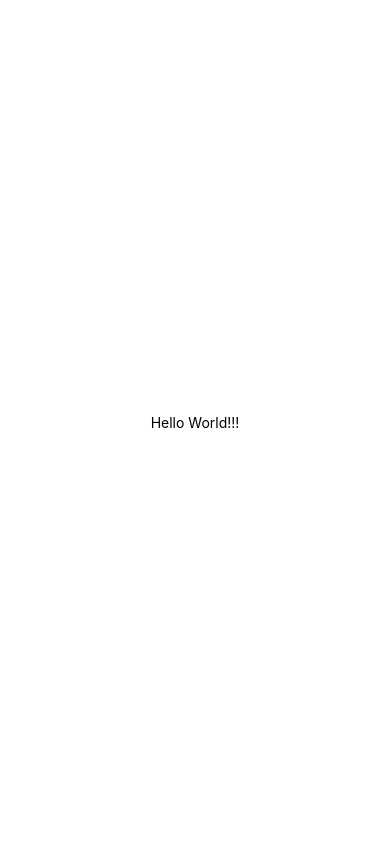
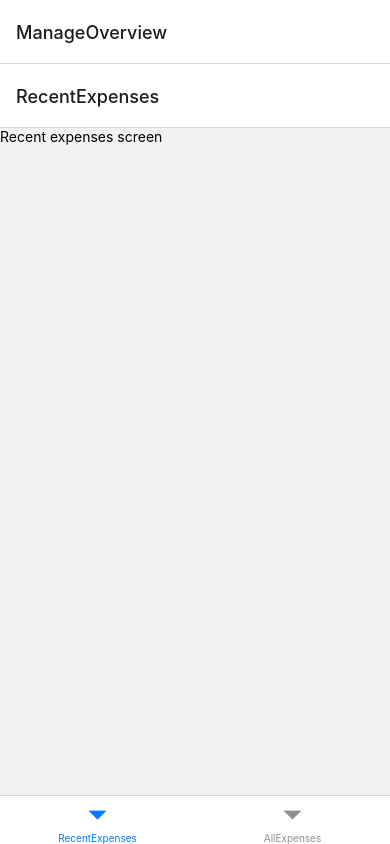
Before and after one commit to JacceyCode/ExpenseTracker, a React Native app: screen / in a window 390 px wide. Built offline with nearby package versions, Linux system fonts and the light colour scheme.

Commit message:
navigation setup

```diff
--- a/App.js
+++ b/App.js
@@ -1,20 +1,34 @@
 import { StatusBar } from "expo-status-bar";
-import { StyleSheet, Text, View } from "react-native";
+import { NavigationContainer } from "@react-navigation/native";
+import { createNativeStackNavigator } from "@react-navigation/native-stack";
+import { createBottomTabNavigator } from "@react-navigation/bottom-tabs";
+
+import ManageExpense from "./screens/ManageExpense";
+import RecentExpenses from "./screens/RecentExpenses";
+import AllExpenses from "./screens/AllExpenses";
+
+const Stack = createNativeStackNavigator();
+const BottomTabs = createBottomTabNavigator();
+
+function ExpensesOverview() {
+  return (
+    <BottomTabs.Navigator>
+      <BottomTabs.Screen name="RecentExpenses" component={RecentExpenses} />
+      <BottomTabs.Screen name="AllExpenses" component={AllExpenses} />
+    </BottomTabs.Navigator>
+  );
+}
 
 export default function App() {
   return (
-    <View style={styles.container}>
-      <Text>Hello World!!!</Text>
+    <>
       <StatusBar style="auto" />
-    </View>
+      <NavigationContainer>
+        <Stack.Navigator>
+          <Stack.Screen name="ManageOverview" component={ExpensesOverview} />
+          <Stack.Screen name="ManageExpense" component={ManageExpense} />
+        </Stack.Navigator>
+      </NavigationContainer>
+    </>
   );
 }
-
-const styles = StyleSheet.create({
-  container: {
-    flex: 1,
-    backgroundColor: "#fff",
-    alignItems: "center",
-    justifyContent: "center",
-  },
-});
```
